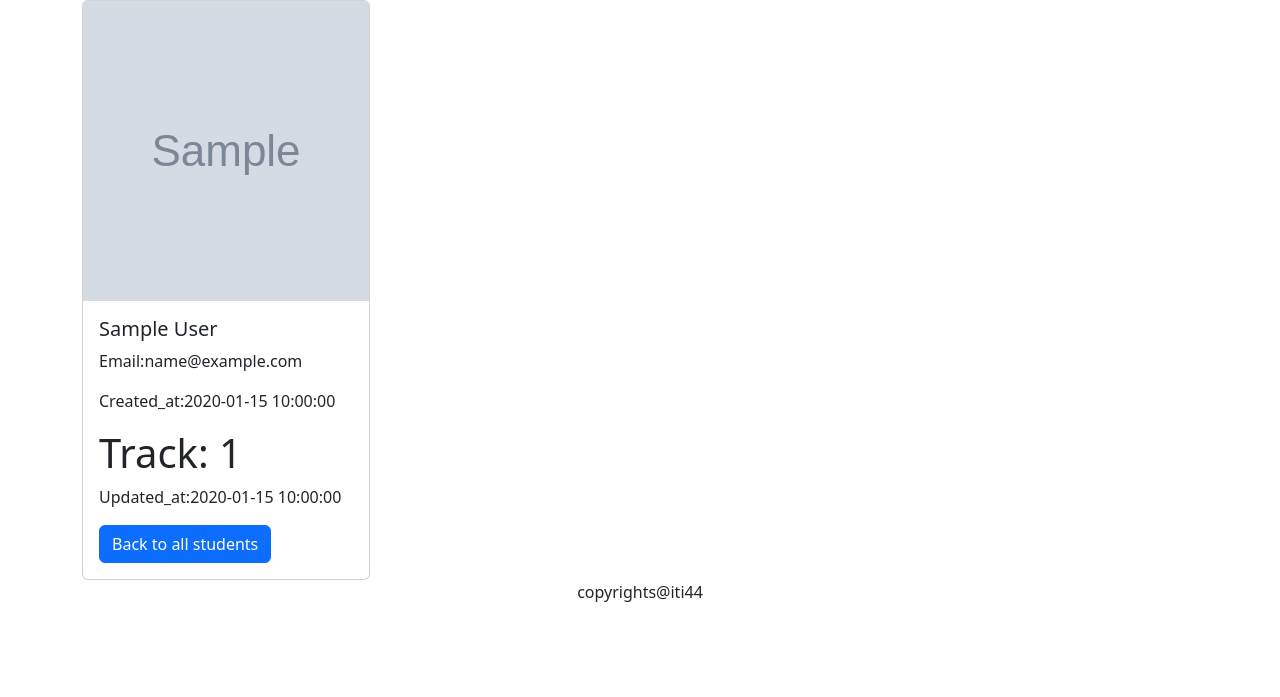
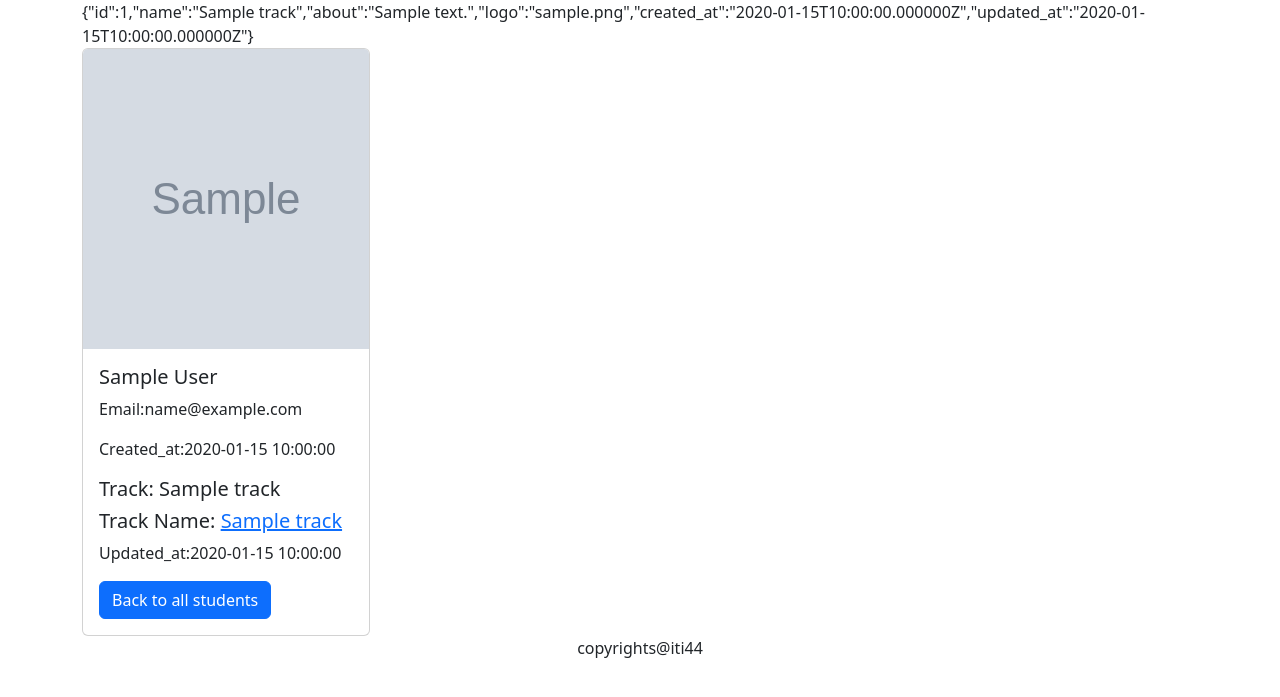
Before and after one commit to NohaAShehab/ptp44-osad-nc-laravel, a Laravel app: page /students/1 in a window 1280 px wide. Shown: the part 56-753 px from the top of the page. Run offline with Laravel 12, Linux system fonts and the light colour scheme; tables that the repository leaves empty hold one stand-in row (values such as "Sample post"); grey boxes marked "Sample" are stand-in pictures.

Commit message:
define relation from Students part

```diff
--- a/demo/app/Http/Controllers/StudentController.php
+++ b/demo/app/Http/Controllers/StudentController.php
@@ -54,9 +54,6 @@ class StudentController extends Controller
         $student = Student::create($request_parms);
         $student->save();
         return to_route("students.show", $student->id);
-
-
-
     }
 
     function edit($id){
--- a/demo/app/Models/Student.php
+++ b/demo/app/Models/Student.php
@@ -2,6 +2,7 @@
 
 namespace App\Models;
 
+use App\Models\Track;
 use Illuminate\Database\Eloquent\Factories\HasFactory;
 use Illuminate\Database\Eloquent\Model;
 
@@ -9,7 +10,17 @@ class Student extends Model
 {
     use HasFactory;
 //    protected $table = 'iti_students';
-protected $fillable=['name', 'email', 'image','grade', 'gender','track_id'];
+    protected $fillable=['name', 'email', 'image','grade', 'gender','track_id'];
+
+    # define relation between models
+    # student studies only in one track
+    function track(){
+        return $this->belongsTo(Track::class);
+    }
+//    function trackinfo(){
+//        return $this->belongsTo(Track::class,
+//        'track_id','id');
+//    }
 }
 
 
--- a/demo/app/Models/Track.php
+++ b/demo/app/Models/Track.php
@@ -11,4 +11,6 @@ class Track extends Model
     protected $fillable= ['name','logo','about']; # here you can define the fields names you want to pass to the object
     # from the array the model receive
 //    protected $guarded = ['_token']; # add fields you want not to pass
+
+    # track has many students
 }
--- a/demo/resources/views/students/show.blade.php
+++ b/demo/resources/views/students/show.blade.php
@@ -1,6 +1,7 @@
 @extends("layouts.app")
 
 @section("content")
+    {{$student->track}}
         <div class="card" style="width: 18rem;">
             <img height="300"
                 src="{{asset('images/students/'.$student->image)}}" class="card-img-top" alt="...">
@@ -8,7 +9,11 @@
                 <h5 class="card-title">{{$student->name}}</h5>
                 <p class="card-text">Email:{{$student->email}}</p>
                 <p class="card-text">Created_at:{{$student->created_at}}</p>
-                <h1 class=""> Track: {{$student->track_id}} </h1>
+                <h5 class=""> Track: {{$student->track_id ? $student->track->name : "No track yet"  }} </h5>
+                @if($student->track_id)
+                <h5 class=""> Track Name: <a href="{{route('tracks.show', $student->track->id)}}">
+                        {{$student->track->name}}  </a></h5>
+                @endif
                 <p class="card-text">Updated_at:{{$student->updated_at}}</p>
 
 {{--                {{ url()->previous() }}--}}
```
Also changed, not shown: 1 other file.
